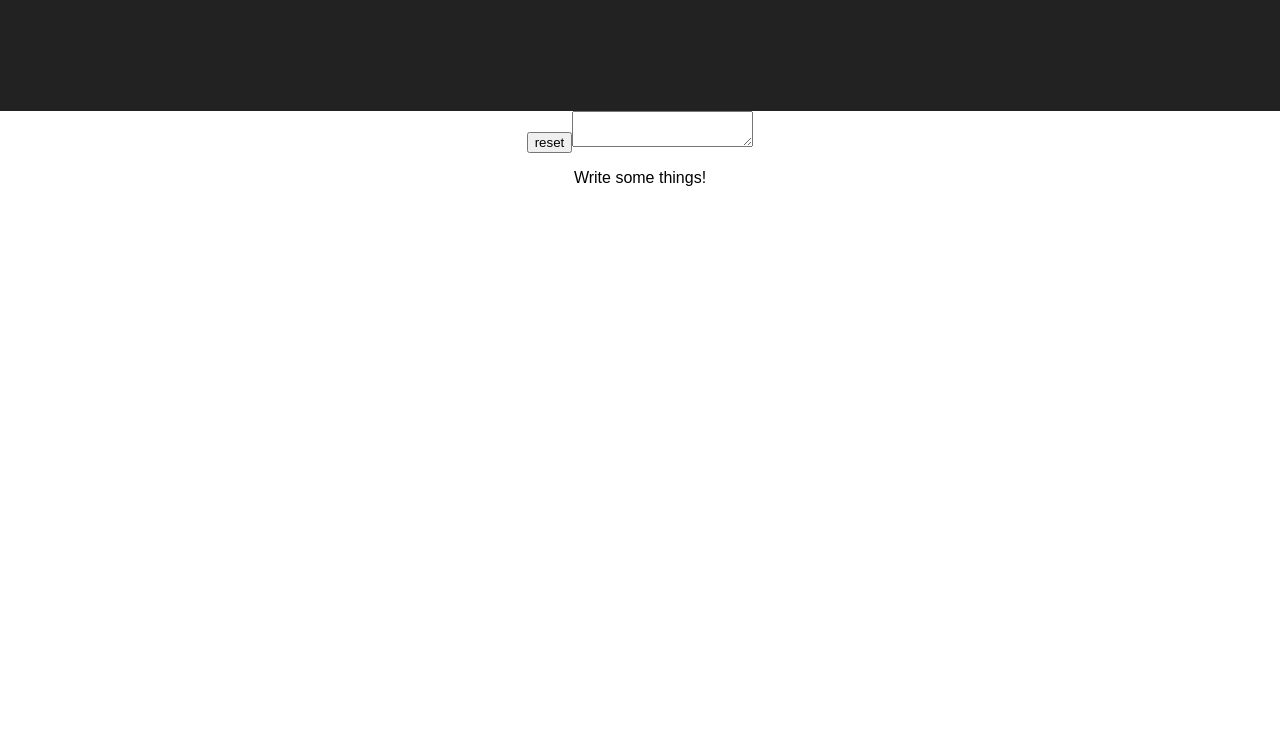
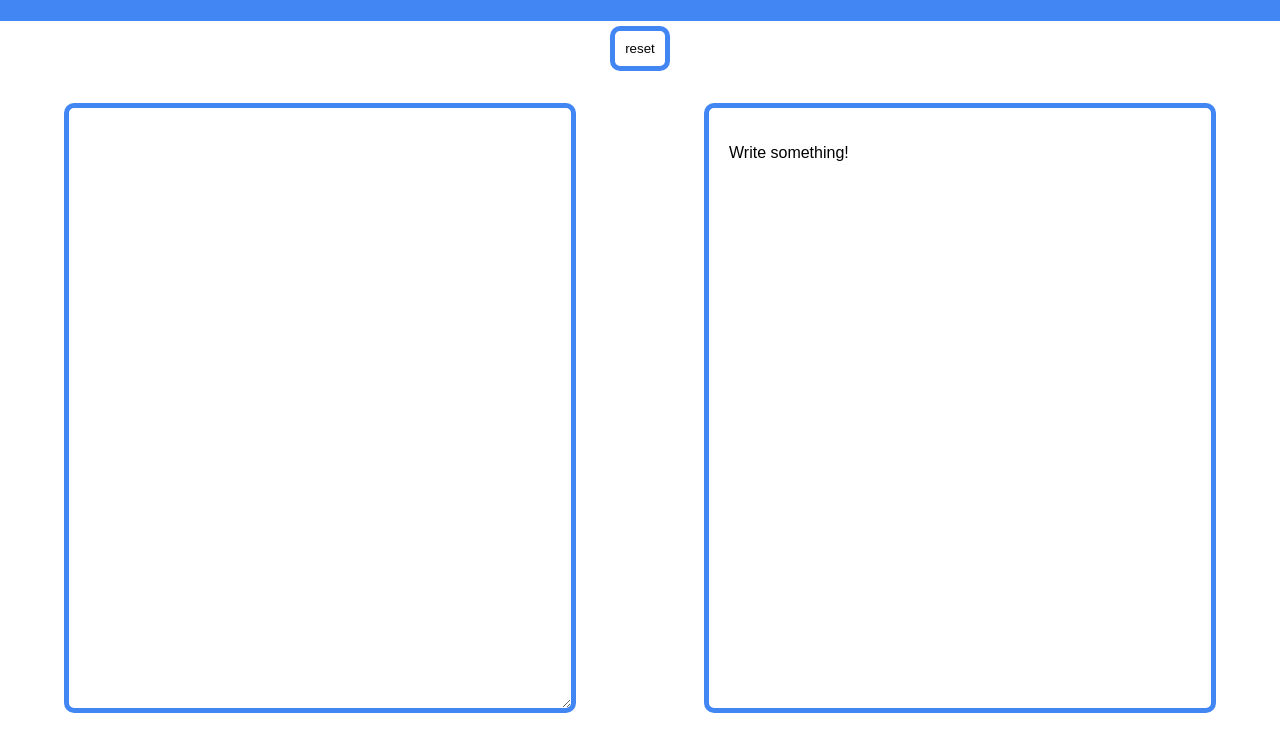
Before and after one commit to Benjmhart/FCC-React-Sass-Markdown-Previewer, a React app: page / in a window 1280 px wide. Shown: the part 79-822 px from the top of the page. Before the commit the page ends 800 px from the top, so only its background shows below. Built offline with nearby package versions, Linux system fonts and the light colour scheme.

Commit message:
completed all user stories

```diff
--- a/src/components/App.js
+++ b/src/components/App.js
@@ -29,10 +29,12 @@ class App extends Component {
         <header className="App-header">
           <h1 className="App-title">freeCodeCamp Markdown Previewer</h1>
         </header>
-        <button onClick={this.reset} >reset</button>
-        <MdInput chango={this.chango} />
+        <button className="button" onClick={this.reset} >reset</button>
+        <div className='container'>
+          <MdInput content={this.state.contents} chango={this.chango} />
+          <MdOutput values={this.state.contents}/>
+        </div>
 
-        <MdOutput values={this.state.contents}/>
       </div>
     );
   }
--- a/src/components/MdInput.js
+++ b/src/components/MdInput.js
@@ -11,11 +11,12 @@ class MdInput extends Component  {
 	}
 	render() {
 		return (<textarea ref={ (textarea)=> this.text = textarea }
-		className="md-input" onChange={this.presto} ></textarea>);
+		className="md-input" value={this.props.content.join('\n')} onChange={this.presto} ></textarea>);
 	}
 }
 
 MdInput.propTypes = {
+	content: PropTypes.array.isRequired,
 	chango: PropTypes.func.isRequired
 }
 export default MdInput;
--- a/src/components/MdOutput.js
+++ b/src/components/MdOutput.js
@@ -1,14 +1,15 @@
 import React from 'react';
 import marked from 'marked';
 import PropTypes from 'prop-types';
-//insert {marked(value)} after initial test
+
+
 const MdOutput = (props) => {
 
 	const markAll = (values) => {
 		return values.map(val => marked(val)).join('');
 	}
 
-	const mark = (values) => (values.length !== 0) ? markAll(values) : '<p> Write some things!</p>'
+	const mark = (values) => (values.length !== 0) ? markAll(values) : '<p> Write something!</p>'
 
 	return(
 		<div className="md-output" dangerouslySetInnerHTML={{__html: mark(props.values)}}>
--- a/src/styles/App.scss
+++ b/src/styles/App.scss
@@ -1,11 +1,30 @@
+$border-color: #4286f4;
+$padding-amt: 20px;
+
+@mixin border {
+  border-color: $border-color;
+  border-width: 5px;
+  border-radius: 10px;
+  border-style: solid;
+  padding: $padding-amt;
+}
+
+@mixin sizing {
+  background: white;
+  width: 40vw;
+  height: 70vh;
+  padding: $padding-amt;
+  margin-right: 5vw;
+  margin-left: 5vw;
+}
+
 .App {
   text-align: center;
 }
 
 
 .App-header {
-  background-color: #222;
-  height: 150px;
+  background-color: $border-color;
   padding: 20px;
   color: white;
 }
@@ -14,11 +33,28 @@
   font-size: 1.5em;
 }
 
-.App-intro {
-  font-size: large;
+.container{
+  margin-top: 4vh;
+  height: 80vh;
+  width: 100vw;
+  display: flex;
+  justify-content: center;
 }
 
-@keyframes App-logo-spin {
-  from { transform: rotate(0deg); }
-  to { transform: rotate(360deg); }
+.md-input{
+  @include sizing;
+  @include border;
 }
+
+.md-output{
+  @include sizing;
+  @include border;
+  text-align: left;
+}
+
+.button{
+  background-color: white;
+  @include border;
+  padding: 10px;
+  margin-top: 5px;
+}
```
Also changed, not shown: src/styles/App.css.
